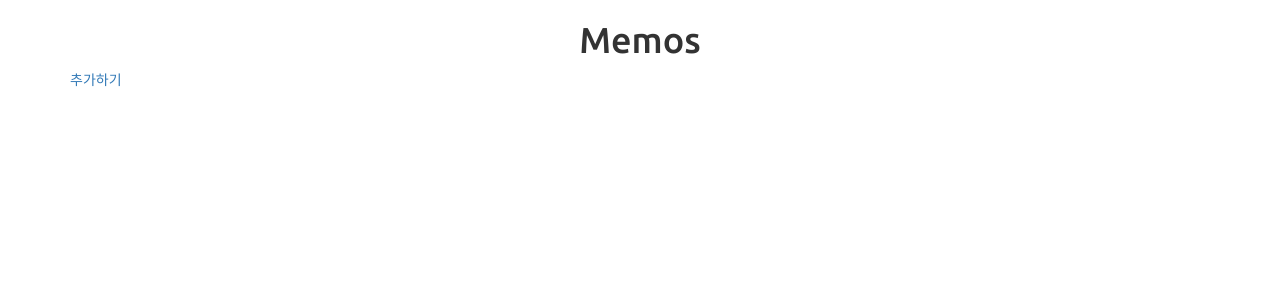
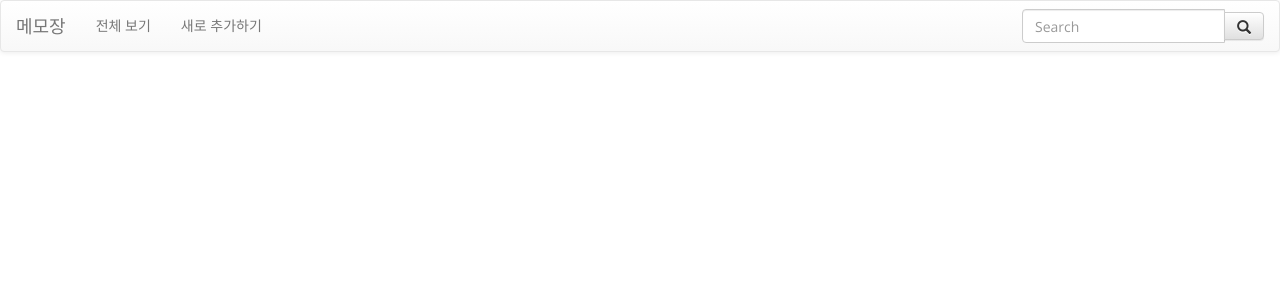
Before and after one commit to junsu0831/MemoServer, a Django app: page /memo/ in a window 1280 px wide. Shown: the top 300 px of the page. Run offline with Django 3.2, Linux system fonts and the light colour scheme; data that the repository does not hold is empty; some libraries are stand-ins or nearby versions.

Commit message:
검색 기능 추가

```diff
--- a/memo/static/css/memo.css
+++ b/memo/static/css/memo.css
@@ -6,3 +6,9 @@ h1 {
 	text-align: center;
 	font-family: 'Ubuntu', sans-serif;
 }
+
+.well {
+	background: khaki;
+	border-radius: 0px;
+	margin: 30px;
+}
--- a/memo/templates/memo/base.html
+++ b/memo/templates/memo/base.html
@@ -20,9 +20,32 @@
 		<title>TEST</title>
 	</head>
 	<body>
+		<nav class="navbar navbar-default">
+			<div class="container-fluid">
+				<div class="navbar-header">
+					<a class="navbar-brand" href="#">메모장</a>
+				</div>
+				<ul class="nav navbar-nav">
+					<li>
+						<a href="{% url 'memo_list' %}">전체 보기</a>
+					</li>
+					<li>
+						<a href="{% url 'memo_new' %}">새로 추가하기</a>
+					</li>
+				</ul>
+				<form class="navbar-form navbar-right" action="" method="get">
+				<div class="input-group">
+					<input type="text" class="form-control" placeholder="Search" name="q">
+					<div class="input-group-btn">
+						<button class="btn btn-default" type="submit">
+							<i class="glyphicon glyphicon-search"></i>
+						</button>
+					</div>
+				</div>
+				</form>
+			</div>
+		</nav>
 		<div class="container">
-			<h1>Memos</h1>
-			<a href="{% url 'memo_new' %}" >추가하기</a>
 		    {% block content %}
 		    {% endblock %}
 		</div>
--- a/memo/templates/memo/memo_list.html
+++ b/memo/templates/memo/memo_list.html
@@ -2,9 +2,15 @@
 
 {% block content %}
 {% for memo in memos %}
-	<h2>{{ memo.title }}</h2>
-	<p>{{ memo.text|linebreaksbr }}</p>
-	<p>{{ memo.created_date }}</p>
-	</br>
+	<div class="well well-lg">
+		<h2>{{ memo.title }}</h2>
+		<p>{{ memo.text|linebreaksbr }}</p>
+		<p>{{ memo.created_date }}</p>
+	</div>
 {% endfor %}
+{% if msg %}
+	<div class="alert alert-danger">
+		<strong>경고</strong> {{ msg }}
+	</div>
+{% endif %}
 {% endblock %}
--- a/memo/views.py
+++ b/memo/views.py
@@ -6,7 +6,17 @@ from .forms import MemoForm
 # Create your views here.
 def memo_list(request):
     qs = Memo.objects.all()
-    return render(request, 'memo/memo_list.html', {'memos': qs})
+
+    q = request.GET.get('q', '')
+    if q:
+        result_qs = qs.filter(title__icontains=q)
+        result_qs |= qs.filter(text__icontains=q)
+        if not result_qs:
+            message = "검색 결과가 없습니다."
+            return render(request, 'memo/memo_list.html', {'msg' : message})
+        qs = result_qs
+
+    return render(request, 'memo/memo_list.html', {'memos' : qs})
 
 def memo_new(request):
     if request.method == "POST":
```
